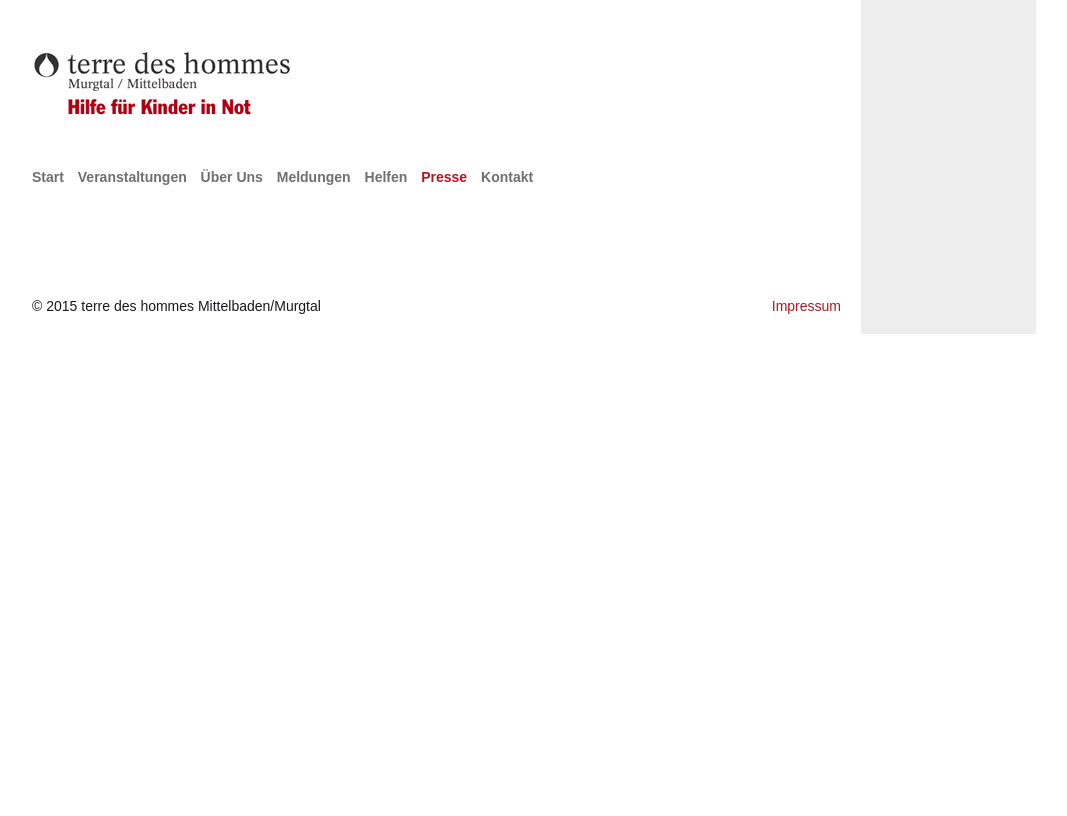
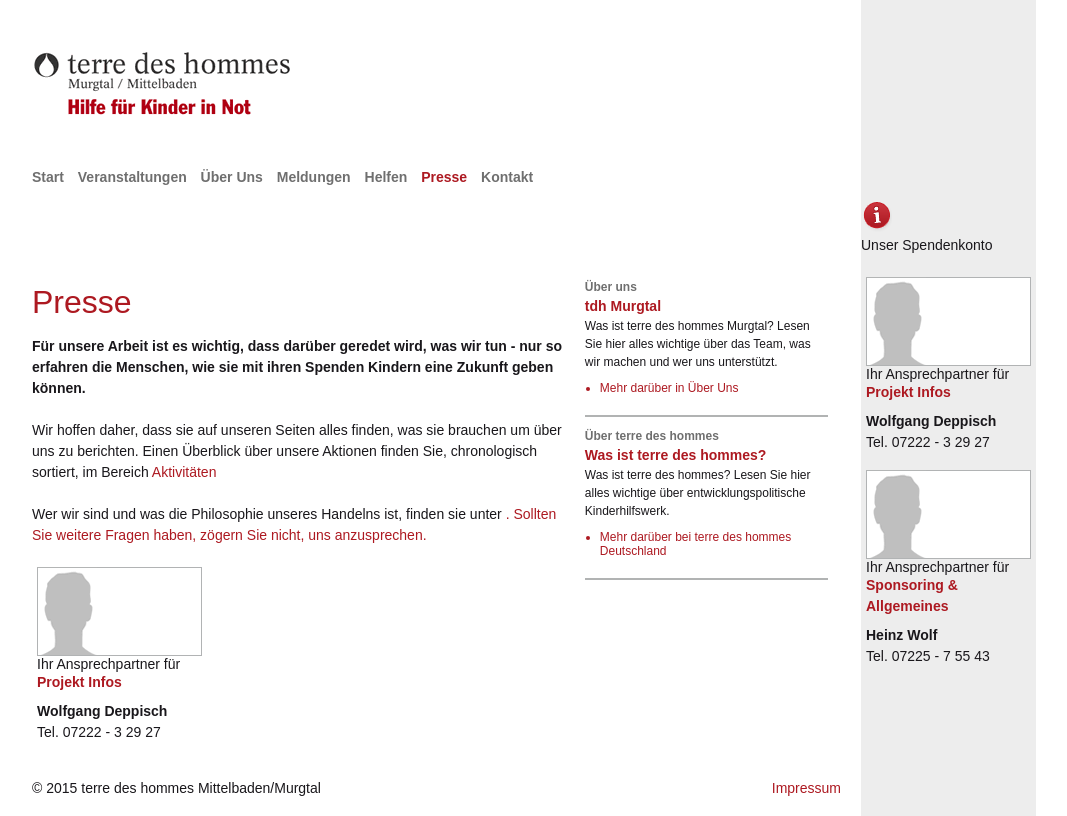
Before and after one commit to jensgro/tdh-Testprojekt-WS2015, a PHP site: page /presse.php in a window 1280 px wide. Shown: the whole page, without its empty margins (116-1183 px from the left). Before the commit the page ends 334 px from the top, so only its background shows below. Run offline with PHP 8.4, Linux system fonts and the light colour scheme.

Commit message:
added presse page

```diff
--- a/dev/css/tdh/modules/content-widget.css
+++ b/dev/css/tdh/modules/content-widget.css
@@ -1,6 +1,9 @@
 .content-widget {
   font-size: 12px;
   margin: 0 5%;
+  border-bottom: 2px solid #B1B3B3;
+  padding-bottom: 10px;
+  margin-bottom: 10px;
 }
 
   .content-widget h3 {
@@ -26,7 +29,7 @@
   }
 
   .content-widget a {
-    margin-left: 15px;
+    margin: 10px 0 10px 15px;
     display: list-item;
     list-style-type: disc;
   }
--- a/dev/css/tdh/modules/thanks.css
+++ b/dev/css/tdh/modules/thanks.css
@@ -1,4 +1,3 @@
 .sponsors-thanks {
   border-top: 2px solid grey;
-  border-bottom: 2px solid grey;
 }
--- /dev/null
+++ b/dev/inc/modules/about-tdh-teaser.inc
@@ -0,0 +1,6 @@
+<div class="content-widget">
+  <h3>Über terre des hommes</h3>
+  <h4>Was ist terre des hommes?</h4>
+  <p>Was ist terre des hommes? Lesen Sie hier alles wichtige über entwicklungspolitische Kinderhilfswerk.</p>
+  <a href="http://www.tdh.de/">Mehr darüber bei terre des hommes Deutschland</a>
+</div>
--- /dev/null
+++ b/dev/inc/modules/about-us-teaser.inc
@@ -0,0 +1,6 @@
+<div class="content-widget">
+  <h3>Über uns</h3>
+  <h4>tdh Murgtal</h4>
+  <p>Was ist terre des hommes Murgtal? Lesen Sie hier alles wichtige über das Team, was wir machen und wer uns unterstützt.</p>
+  <a href="ueberuns-dasteam.php">Mehr darüber in Über Uns</a>
+</div>
--- /dev/null
+++ b/dev/inc/modules/presse.inc
@@ -0,0 +1,6 @@
+<div class=main-content>
+  <h2>Presse</h2>
+  <p><strong>Für unsere Arbeit ist es wichtig, dass darüber geredet wird, was wir tun - nur so erfahren die Menschen, wie sie mit ihren Spenden Kindern eine Zukunft geben können.</strong></p>
+  <p>Wir hoffen daher, dass sie auf unseren Seiten alles finden, was sie brauchen um über uns zu berichten. Einen Überblick über unsere Aktionen finden Sie, chronologisch sortiert, im Bereich <a href="ueberuns-aktivitaeten.php">Aktivitäten</a></p>
+  <p>Wer wir sind und was die Philosophie unseres Handelns ist, finden sie unter <a href"ueberuns-dasteam.php">. Sollten Sie weitere Fragen haben, zögern Sie nicht, uns anzusprechen.</a></p>
+</div class=main-content>
--- a/dev/presse.php
+++ b/dev/presse.php
@@ -6,15 +6,19 @@
 	$pageheadline ="Presse";
 
 	$contentleftincludes = array(
-    'leer.inc',
+    'presse.inc',
+    'contact-person-deppisch.inc'
 	);
 
 	$contentrightincludes = array(
-    'leer.inc'
+    'about-us-teaser.inc',
+    'about-tdh-teaser.inc'
 	);
 
 	$sideincludes = array(
-		'leer.inc'
+		'donation-buttons.inc',
+    'contact-person-deppisch.inc',
+    'contact-person-wolf.inc'
 	);
 
 	include 'inc/templates/template-2-1.inc';
```
